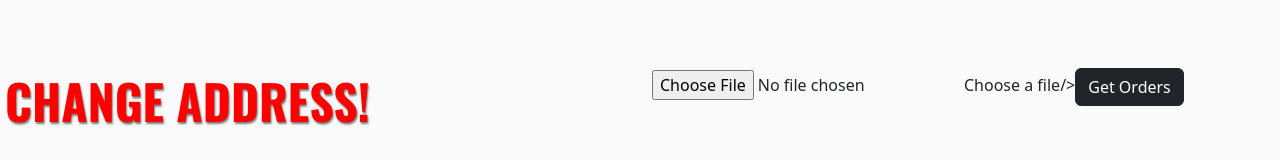
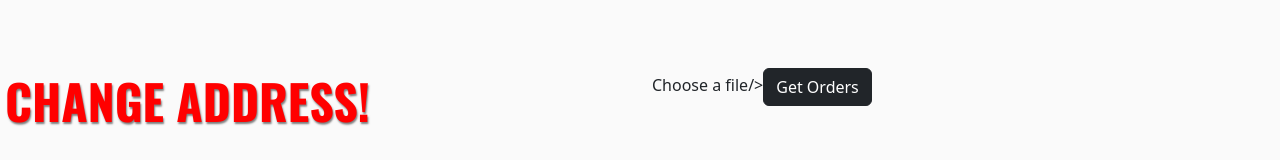
Before and after one commit to PaulKillian/oer, a Next.js app: page / in a window 1280 px wide. Shown: the part 146-306 px from the top of the page. Built offline with nearby package versions, Linux system fonts and the light colour scheme.

Commit message:
Update upload.js

```diff
--- a/components/upload.js
+++ b/components/upload.js
@@ -1,4 +1,5 @@
 import {useState, useEffect} from 'react';
+import styles from "../styles/Home.module.css";
 import { supabase } from './supabase';
 import { ChangeEvent } from "react";
 import Image from 'next/image';
@@ -39,7 +40,7 @@ export function Upload() {
         type="file"
         name="file"
         id="file"
-        class="inputfile"
+        className={styles.inputfile}
         onChange={(event) => {
             handleUpload(event); // 👈 this will trigger when user selects the file.
         }}
```
